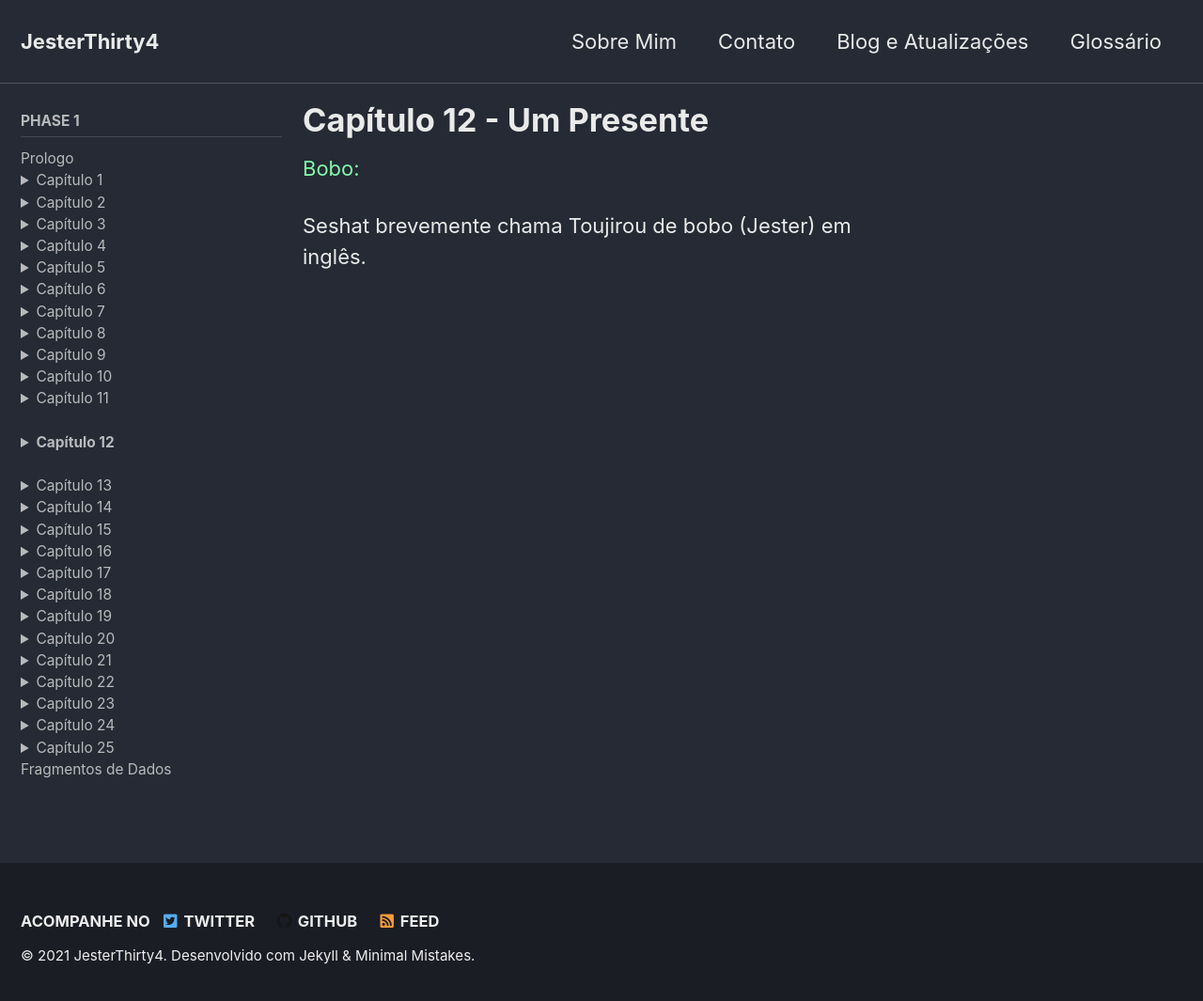
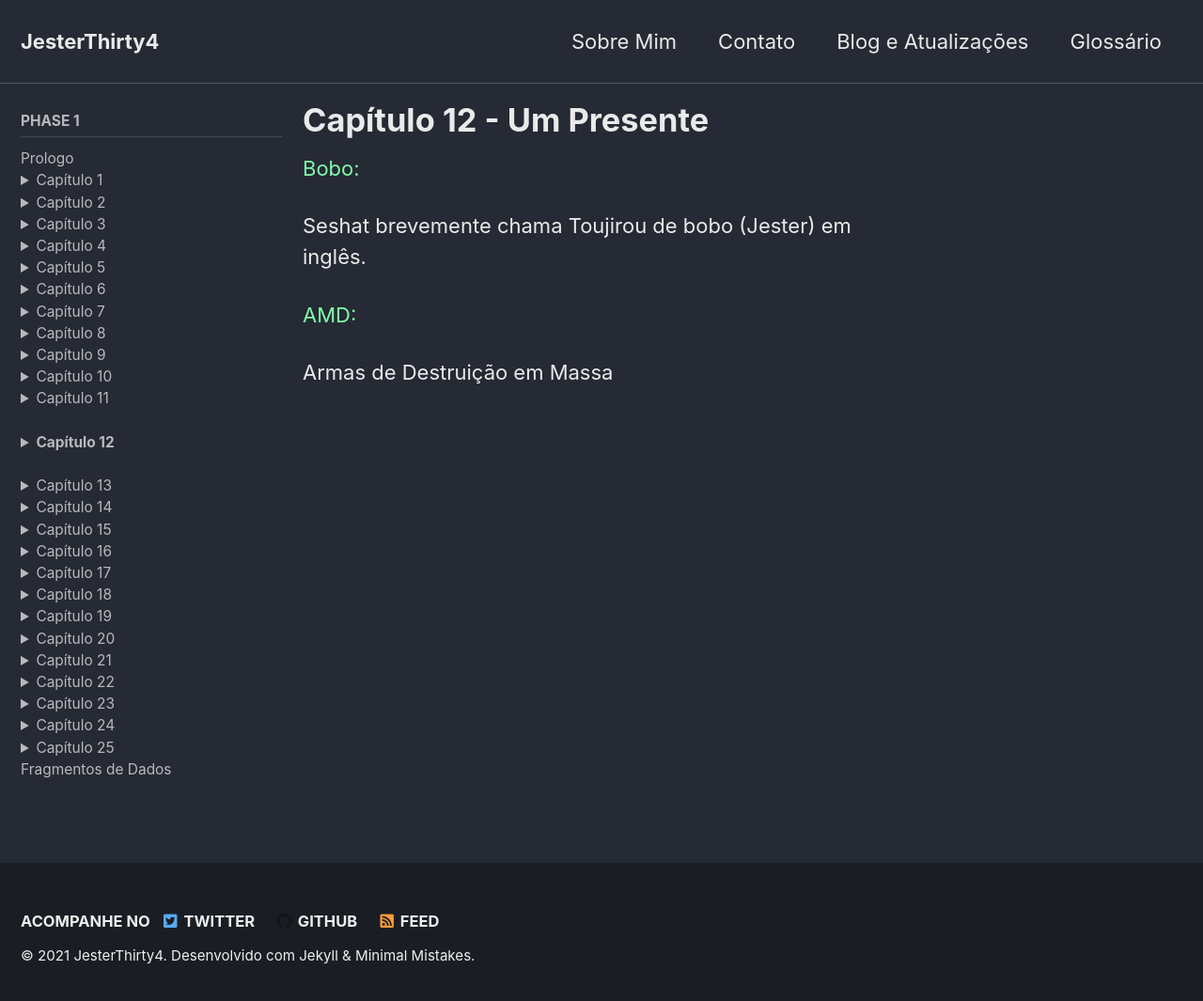
Before and after one commit to JesterThirty4/JesterThirty4.github.io, a Jekyll site: the page built from _pages/gch12.md, in a window 1280 px wide and 1073 px high. Shown: the top 1065 px of the window at 94% size. Built offline with Jekyll 4.4.1, drawn with Linux system fonts in a browser that asks for light colours; cached includes are drawn as plain includes.

Commit message:
Update gch12.md

```diff
--- a/_pages/gch12.md
+++ b/_pages/gch12.md
@@ -7,3 +7,5 @@ sidebar:
 ---
 
 <p style="color:#82faaa">Bobo:</p> Seshat brevemente chama Toujirou de bobo (Jester) em inglês.
+
+<p style="color:#82faaa">AMD:</p> Armas de Destruição em Massa
```
